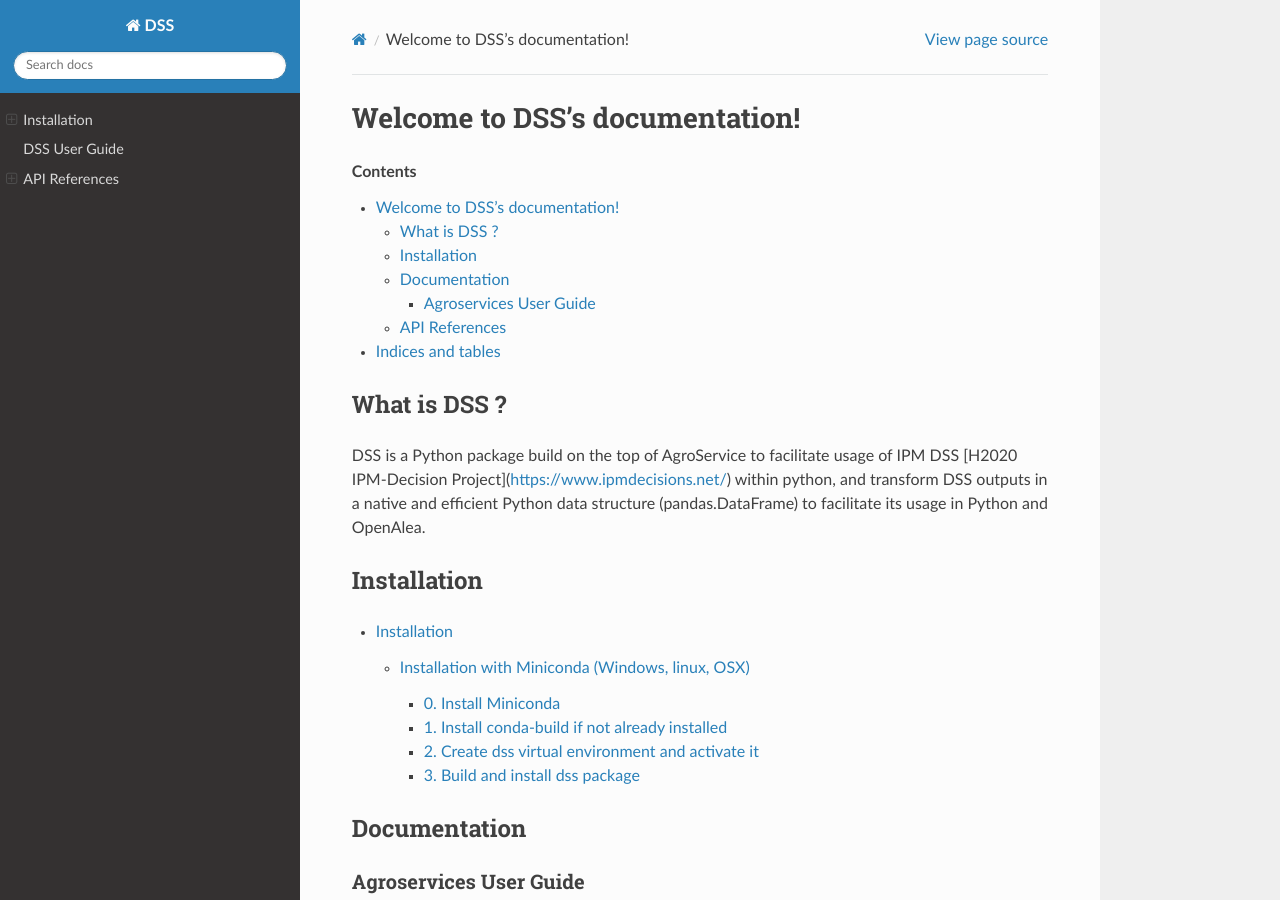
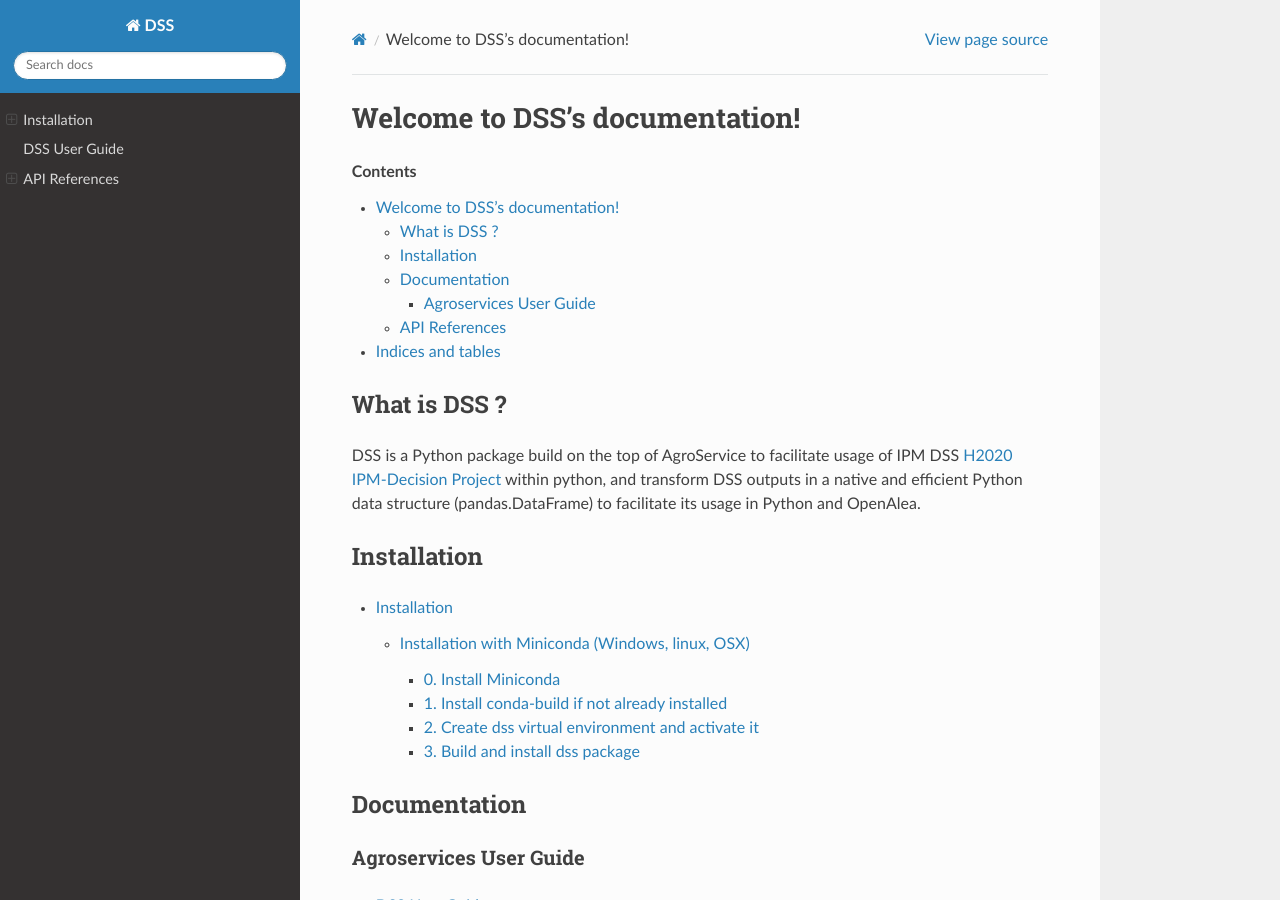
Before and after one commit to H2020-IPM-openalea/DSS, a Sphinx documentation site: the page built from doc/source/index.rst, in a window 1280 px wide and 900 px high. Built offline with Sphinx 7.4.7 and the Read the Docs theme 2.0.0, drawn with Linux system fonts in a browser that asks for light colours; pages that are not in the unit, such as notebooks, are missing from menus.

Commit message:
Update index.rst

```diff
--- a/doc/source/index.rst
+++ b/doc/source/index.rst
@@ -10,7 +10,7 @@
 What is DSS ?
 -------------
 
-DSS is a Python package build on the top of AgroService to facilitate usage of IPM DSS [H2020 IPM-Decision Project](https://www.ipmdecisions.net/)  within python, and transform DSS outputs in a native and efficient Python data structure (pandas.DataFrame) to facilitate its usage in Python and OpenAlea.
+DSS is a Python package build on the top of AgroService to facilitate usage of IPM DSS `H2020 IPM-Decision Project <https://www.ipmdecisions.net/>`_  within python, and transform DSS outputs in a native and efficient Python data structure (pandas.DataFrame) to facilitate its usage in Python and OpenAlea.
 
 Installation
 ------------
```
